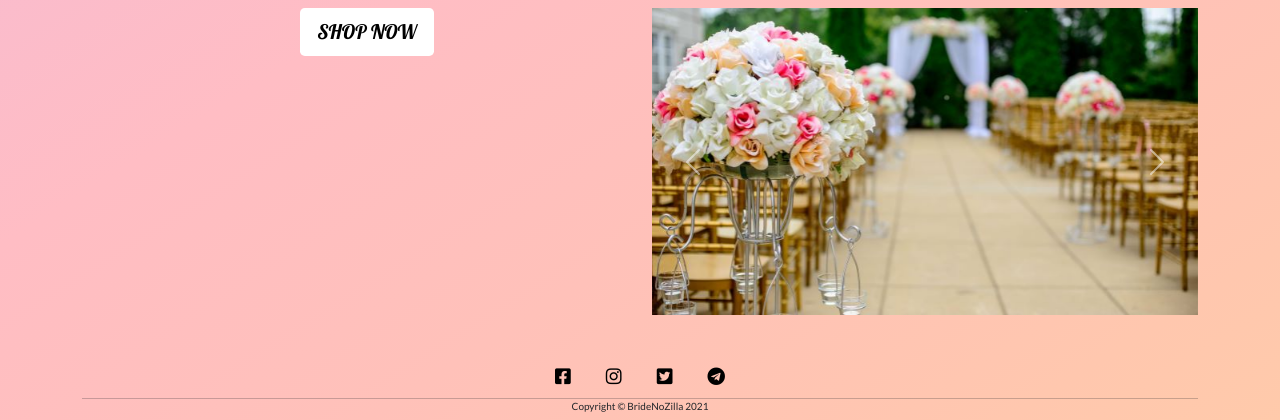
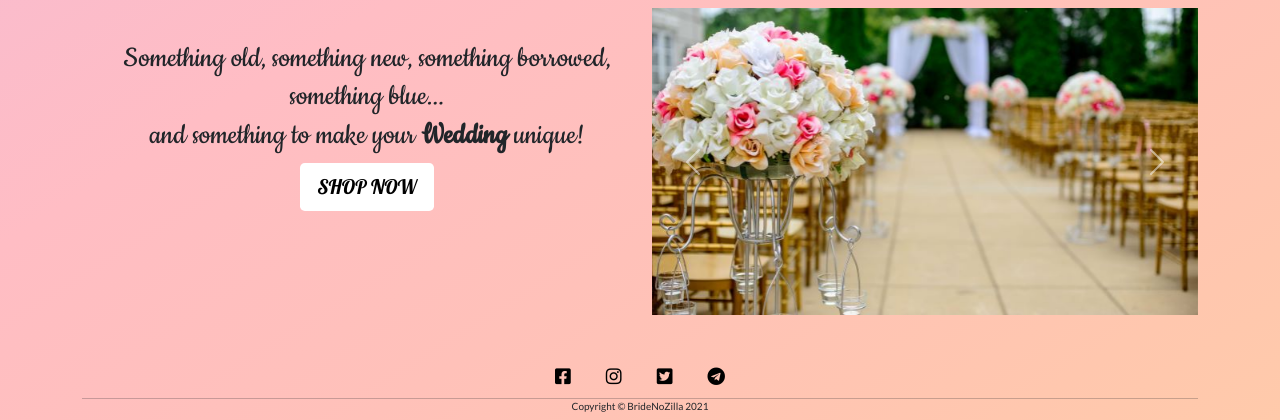
Before and after one commit to maxthor500/BrideNoZilla, a Django app: page / in a window 1280 px wide. Shown: the part 152-572 px from the top of the page. Run offline with Django 3.2, Linux system fonts and the light colour scheme; some libraries are stand-ins or nearby versions.

Commit message:
Fix: carousel h1 deleting d-none from class

```diff
--- a/home/templates/home/carousel-mobile.html
+++ b/home/templates/home/carousel-mobile.html
@@ -33,7 +33,7 @@
       </div>
       <!-- H1 on mobile -->
       <div class="text-center" >
-        <h1 class="text-wrap font-cookie main-text-mobile d-none">
+        <h1 class="text-wrap font-cookie main-text-mobile">
           Something old, something new, something borrowed, something blue...<br> and something to make your <strong>Wedding</strong> unique!
         </h1>
       </div>
--- a/home/templates/home/carousel.html
+++ b/home/templates/home/carousel.html
@@ -2,7 +2,7 @@
 
 <section id="shop-now-section" class="text-center col d-none d-md-block">
     <!-- H1 -->
-    <h1 class="text-wrap font-cookie main-text d-none">
+    <h1 class="text-wrap font-cookie main-text">
         Something old, something new, something borrowed, something blue...<br> and something to make your <strong>Wedding</strong> unique!
     </h1>
     <!-- button shop now linked to products page -->
```
